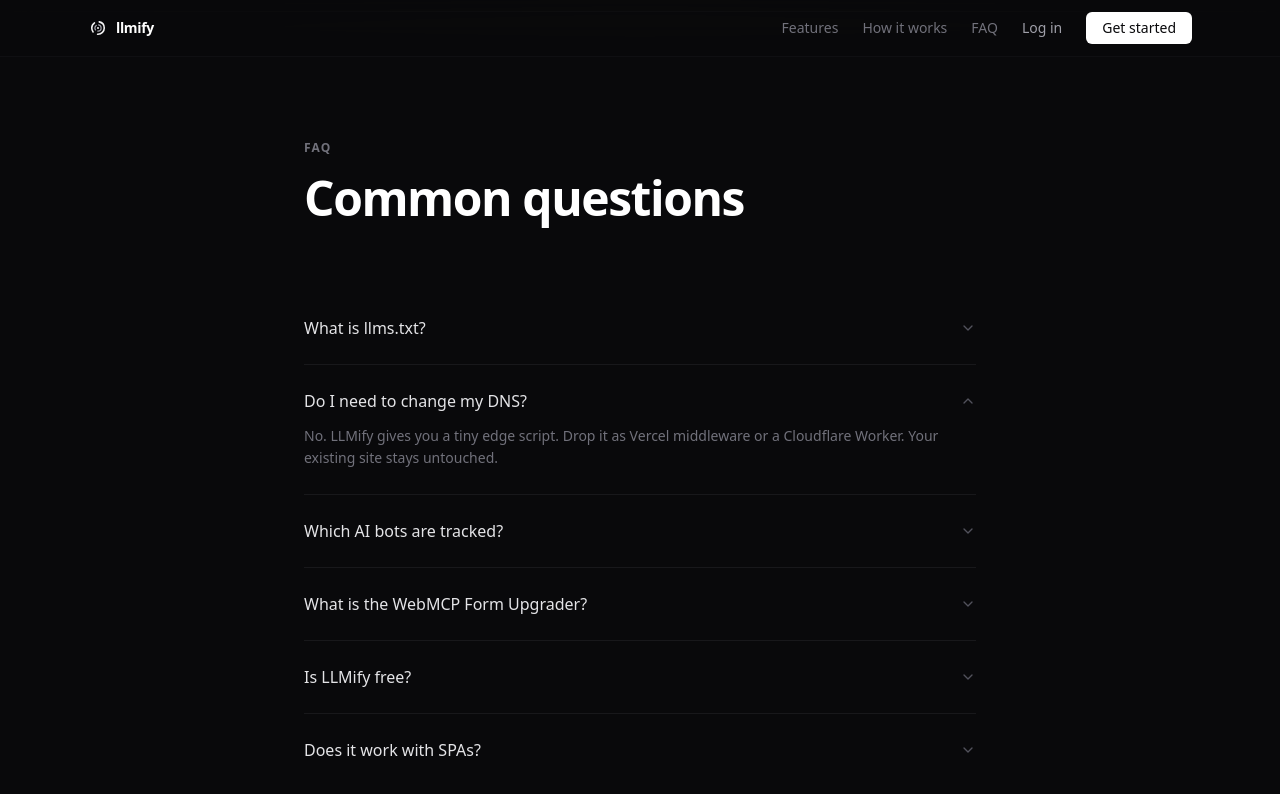
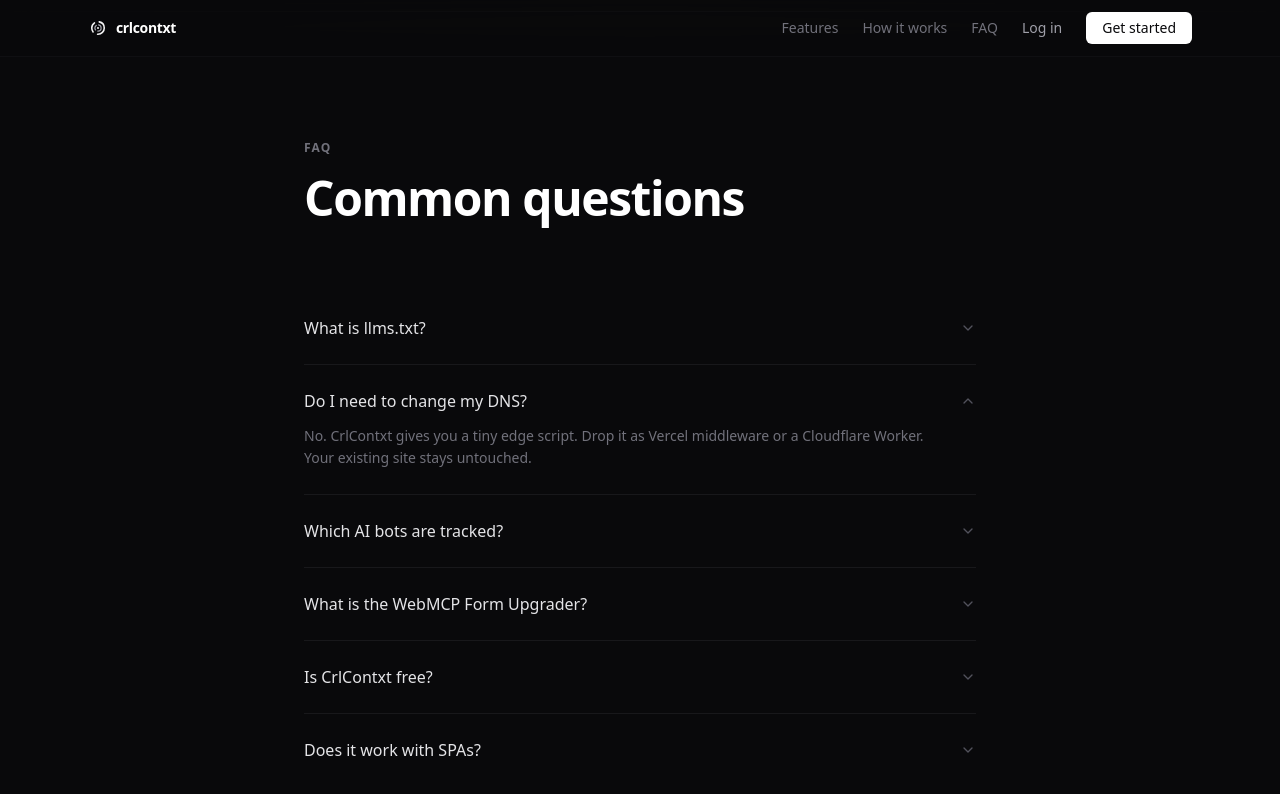
Before and after one commit to Sayanthegamer/SaaS, a Next.js app: page / in a window 1280 px wide. Both pictures are taken after a click on the heading "Do I need to change my DNS?". Shown: the part 5294-6088 px from the top of the page. Built offline with nearby package versions, Linux system fonts and the light colour scheme.

Commit message:
chore: rename brand from LLMify to CrlContxt

```diff
--- a/src/app/dashboard/layout.tsx
+++ b/src/app/dashboard/layout.tsx
@@ -15,7 +15,7 @@
             <circle cx="16" cy="16" r="5" stroke="#a1a1aa" strokeWidth="2" strokeDasharray="8 4" strokeLinecap="round" />
             <circle cx="16" cy="16" r="1.5" fill="#ffffff" />
           </svg>
-          <span className="text-sm font-bold text-white tracking-tight">llmify</span>
+          <span className="text-sm font-bold text-white tracking-tight">crlcontxt</span>
         </Link>
 
         <nav className="flex flex-col gap-0.5 px-2 mt-2">
--- a/src/app/layout.tsx
+++ b/src/app/layout.tsx
@@ -5,7 +5,7 @@
 const outfit = Outfit({ subsets: ['latin'], weight: ['300', '400', '600', '900'] });
 
 export const metadata: Metadata = {
-  title: 'LLMify | Optimize Your Website for AI Agents & LLMs',
+  title: 'CrlContxt | Optimize Your Website for AI Agents & LLMs',
   description: 'Deploy deterministic llms.txt files and WebMCP schemas to guarantee your website is correctly understood, crawled, and ingested by AI search engines like ChatGPT, Claude, and Perplexity.',
   keywords: [
     'llms.txt',
@@ -18,19 +18,19 @@
     'AI crawlers',
     'llms.txt generator'
   ],
-  authors: [{ name: 'LLMify Team' }],
+  authors: [{ name: 'CrlContxt Team' }],
   metadataBase: new URL('https://saas-eta-rose.vercel.app'),
   openGraph: {
-    title: 'LLMify | Optimize Your Website for AI Agents & LLMs',
+    title: 'CrlContxt | Optimize Your Website for AI Agents & LLMs',
     description: 'Deploy deterministic llms.txt files and WebMCP schemas to guarantee your website is correctly understood, crawled, and ingested by AI search engines.',
     url: 'https://saas-eta-rose.vercel.app',
-    siteName: 'LLMify',
+    siteName: 'CrlContxt',
     type: 'website',
     locale: 'en_US',
   },
   twitter: {
     card: 'summary_large_image',
-    title: 'LLMify | Optimize Your Website for AI Agents',
+    title: 'CrlContxt | Optimize Your Website for AI Agents',
     description: 'Deploy deterministic llms.txt files and WebMCP schemas to guarantee your website is correctly understood by AI agents.',
   },
 };
@@ -43,7 +43,7 @@
   const jsonLd = {
     '@context': 'https://schema.org',
     '@type': 'SoftwareApplication',
-    'name': 'LLMify',
+    'name': 'CrlContxt',
     'description': 'Deploy deterministic llms.txt files and WebMCP schemas to guarantee your enterprise is correctly ingested by AI Agents.',
     'applicationCategory': 'DeveloperApplication',
     'operatingSystem': 'All',
--- a/src/app/loading.tsx
+++ b/src/app/loading.tsx
@@ -6,7 +6,7 @@
         <div className="w-12 h-12 rounded-full border border-zinc-900 border-t-zinc-400 animate-spin"></div>
         <div className="absolute w-6 h-6 rounded-full border border-zinc-900 border-b-zinc-500 animate-spin [animation-direction:reverse]"></div>
       </div>
-      <p className="text-xs font-mono text-zinc-550 uppercase tracking-widest animate-pulse">Loading LLMify</p>
+      <p className="text-xs font-mono text-zinc-550 uppercase tracking-widest animate-pulse">Loading CrlContxt</p>
     </div>
   );
 }
--- a/src/app/page.tsx
+++ b/src/app/page.tsx
@@ -15,7 +15,7 @@
               <circle cx="16" cy="16" r="5" stroke="#a1a1aa" strokeWidth="2" strokeDasharray="8 4" strokeLinecap="round" />
               <circle cx="16" cy="16" r="1.5" fill="#ffffff" />
             </svg>
-            <span className="text-sm font-bold text-white tracking-tight">llmify</span>
+            <span className="text-sm font-bold text-white tracking-tight">crlcontxt</span>
           </Link>
           <nav className="flex items-center gap-6">
             <a href="#features" className="text-sm text-zinc-500 hover:text-zinc-200 transition-colors hidden sm:block">Features</a>
@@ -41,7 +41,7 @@
             speak to AI
           </h1>
           <p className="mt-6 text-base sm:text-lg text-zinc-400 leading-relaxed max-w-xl mx-auto animate-in delay-2">
-            LLMify generates structured <code className="text-zinc-300 font-mono text-sm bg-zinc-900/80 px-1.5 py-0.5 rounded border border-zinc-800">llms.txt</code> files
+            CrlContxt generates structured <code className="text-zinc-300 font-mono text-sm bg-zinc-900/80 px-1.5 py-0.5 rounded border border-zinc-800">llms.txt</code> files
             from your site, deploys them at the edge, and shows you exactly which AI bots are reading your content.
           </p>
           <div className="mt-10 flex flex-col sm:flex-row gap-3 justify-center items-center animate-in delay-3">
@@ -62,13 +62,13 @@
       <section id="features" className="py-32 px-6 scroll-mt-14">
         <div className="max-w-5xl mx-auto">
           <ScrollReveal className="max-w-2xl mb-20">
-            <p className="text-xs font-semibold text-zinc-500 tracking-widest uppercase mb-3">What is LLMify</p>
+            <p className="text-xs font-semibold text-zinc-500 tracking-widest uppercase mb-3">What is CrlContxt</p>
             <h2 className="text-4xl sm:text-5xl font-extrabold text-white leading-tight">
               Your website&apos;s AI translator
             </h2>
             <p className="mt-4 text-base sm:text-lg text-zinc-400 leading-relaxed">
               AI agents don&apos;t browse like humans. They need structured, token-efficient summaries.
-              LLMify creates them automatically and tracks every interaction.
+              CrlContxt creates them automatically and tracks every interaction.
             </p>
           </ScrollReveal>
 
@@ -153,7 +153,7 @@
       <section className="py-32 px-6">
         <div className="max-w-5xl mx-auto">
           <ScrollReveal className="max-w-2xl mb-16">
-            <p className="text-xs font-semibold text-zinc-500 tracking-widest uppercase mb-3">Why LLMify</p>
+            <p className="text-xs font-semibold text-zinc-500 tracking-widest uppercase mb-3">Why CrlContxt</p>
             <h2 className="text-4xl sm:text-5xl font-extrabold text-white leading-tight">
               Built differently
             </h2>
@@ -251,7 +251,7 @@
               Industry-backed protocols
             </h2>
             <p className="text-base sm:text-lg text-zinc-400 max-w-2xl mx-auto leading-relaxed mb-16">
-              LLMify implements the <strong className="text-zinc-200">llms.txt</strong> open standard
+              CrlContxt implements the <strong className="text-zinc-200">llms.txt</strong> open standard
               and <strong className="text-zinc-200">Model Context Protocol</strong> — the same foundations
               adopted by Anthropic, OpenAI, and the broader AI ecosystem.
             </p>
@@ -308,7 +308,7 @@
                 Be found by the next generation of search
               </h2>
               <p className="mt-4 text-base sm:text-lg text-zinc-400 leading-relaxed">
-                Traditional SEO optimizes for Google. LLMify optimizes for AI search — ChatGPT, Perplexity, Claude.
+                Traditional SEO optimizes for Google. CrlContxt optimizes for AI search — ChatGPT, Perplexity, Claude.
                 When users ask AI about your industry, your site should be the answer.
               </p>
               <Link href="/signup" className="group inline-flex items-center gap-2 mt-8 text-sm font-semibold text-white hover:text-zinc-300 transition-colors">
@@ -374,7 +374,7 @@
                 <ChevronDown size={16} className="text-zinc-600 chevron group-hover:text-zinc-300" />
               </summary>
               <p className="mt-3 text-sm text-zinc-500 leading-relaxed pr-8">
-                No. LLMify gives you a tiny edge script. Drop it as Vercel middleware or a Cloudflare Worker. Your existing site stays untouched.
+                No. CrlContxt gives you a tiny edge script. Drop it as Vercel middleware or a Cloudflare Worker. Your existing site stays untouched.
               </p>
             </details>
 
@@ -400,7 +400,7 @@
 
             <details className="group py-6">
               <summary className="flex items-center justify-between text-zinc-200 font-medium hover:text-white transition-colors">
-                Is LLMify free?
+                Is CrlContxt free?
                 <ChevronDown size={16} className="text-zinc-600 chevron group-hover:text-zinc-300" />
               </summary>
               <p className="mt-3 text-sm text-zinc-500 leading-relaxed pr-8">
@@ -414,7 +414,7 @@
                 <ChevronDown size={16} className="text-zinc-600 chevron group-hover:text-zinc-300" />
               </summary>
               <p className="mt-3 text-sm text-zinc-500 leading-relaxed pr-8">
-                Yes. Even if your SPA renders nothing server-side, LLMify extracts title and meta tags from the HTML response. The llms.txt file bridges the gap bots can&apos;t cross alone.
+                Yes. Even if your SPA renders nothing server-side, CrlContxt extracts title and meta tags from the HTML response. The llms.txt file bridges the gap bots can&apos;t cross alone.
               </p>
             </details>
           </ScrollReveal>
@@ -451,7 +451,7 @@
                 <circle cx="16" cy="16" r="5" stroke="#71717a" strokeWidth="2" strokeDasharray="8 4" strokeLinecap="round" />
                 <circle cx="16" cy="16" r="1.5" fill="#a1a1aa" />
               </svg>
-              <span className="text-sm font-bold text-zinc-500 tracking-tight">llmify</span>
+              <span className="text-sm font-bold text-zinc-500 tracking-tight">crlcontxt</span>
             </Link>
             <span className="text-xs text-zinc-700">
               Built with Next.js, Supabase & Vercel Edge
@@ -464,7 +464,7 @@
           </div>
         </div>
         <div className="max-w-6xl mx-auto mt-6 text-center">
-          <p className="text-xs text-zinc-800">&copy; {new Date().getFullYear()} LLMify. Built for the agentic web.</p>
+          <p className="text-xs text-zinc-800">&copy; {new Date().getFullYear()} CrlContxt. Built for the agentic web.</p>
         </div>
       </footer>
 
--- a/src/app/signin/page.tsx
+++ b/src/app/signin/page.tsx
@@ -20,7 +20,7 @@
               <circle cx="16" cy="16" r="5" stroke="#a1a1aa" strokeWidth="2" strokeDasharray="8 4" strokeLinecap="round" />
               <circle cx="16" cy="16" r="1.5" fill="#ffffff" />
             </svg>
-            <span className="text-sm font-bold text-white tracking-tight">llmify</span>
+            <span className="text-sm font-bold text-white tracking-tight">crlcontxt</span>
           </Link>
         </div>
 
--- a/src/app/signup/page.tsx
+++ b/src/app/signup/page.tsx
@@ -20,14 +20,14 @@
               <circle cx="16" cy="16" r="5" stroke="#a1a1aa" strokeWidth="2" strokeDasharray="8 4" strokeLinecap="round" />
               <circle cx="16" cy="16" r="1.5" fill="#ffffff" />
             </svg>
-            <span className="text-sm font-bold text-white tracking-tight">llmify</span>
+            <span className="text-sm font-bold text-white tracking-tight">crlcontxt</span>
           </Link>
         </div>
 
         <div className="bg-zinc-900/50 border border-zinc-800 rounded-xl p-8 backdrop-blur-sm transition-all duration-300 hover:border-zinc-700">
           <div className="mb-6">
             <h1 className="text-xl font-semibold text-white">Create an account</h1>
-            <p className="text-sm text-zinc-500 mt-1">Get started with LLMify</p>
+            <p className="text-sm text-zinc-500 mt-1">Get started with CrlContxt</p>
           </div>
 
           {error && (
```
